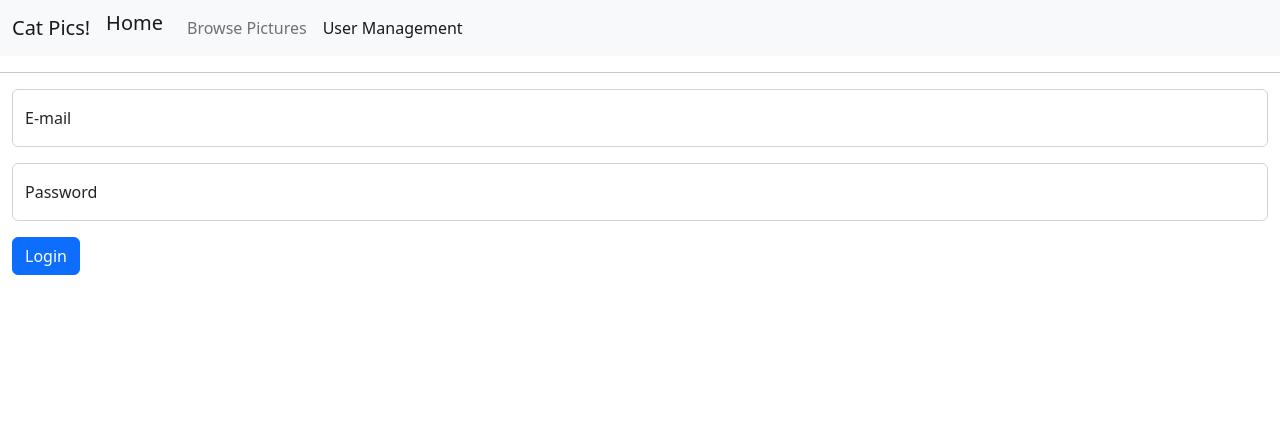
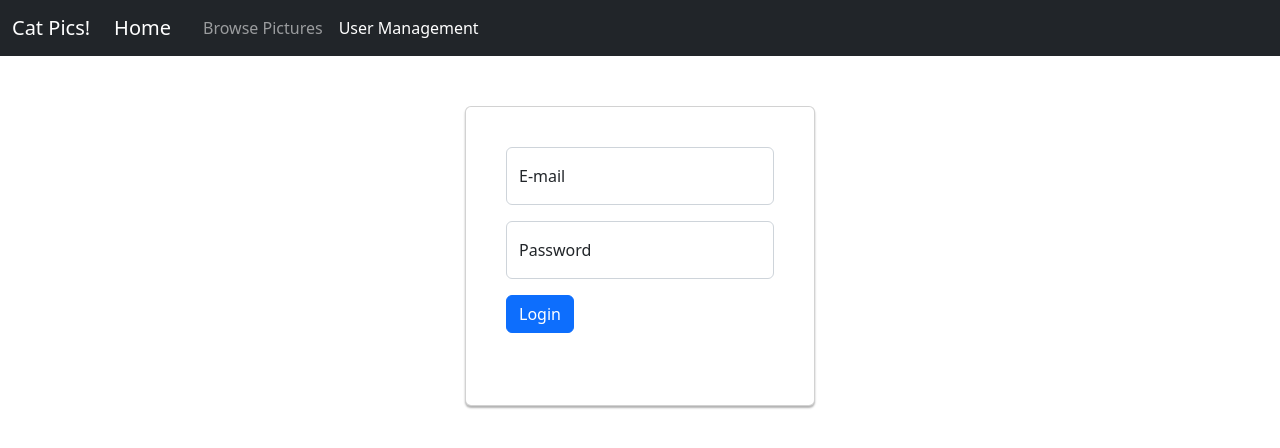
Before and after one commit to davidvedvick/picture-categorizer, a React (Create React App) app in the folder frontend/: page /user in a window 1280 px wide. Shown: the top 448 px of the page. Built offline with nearby package versions, Linux system fonts and the light colour scheme.

Commit message:
Improve login styling

```diff
--- a/frontend/src/App.css
+++ b/frontend/src/App.css
@@ -13,20 +13,23 @@
   }
 }
 
-.App-header {
-  background-color: #282c34;
-  min-height: 100vh;
-  display: flex;
-  flex-direction: column;
-  align-items: center;
-  justify-content: center;
-  font-size: calc(10px + 2vmin);
-  color: white;
+.card-container.card {
+  max-width: 350px !important;
+  padding: 40px 40px;
 }
 
-.App-link {
-  color: #61dafb;
+.card {
+  background-color: #f7f7f7;
+  padding: 20px 25px 30px;
+  margin: 50px auto 25px;
+  -moz-border-radius: 2px;
+  -webkit-border-radius: 2px;
+  border-radius: 2px;
+  -moz-box-shadow: 0 2px 2px rgba(0, 0, 0, 0.3);
+  -webkit-box-shadow: 0 2px 2px rgba(0, 0, 0, 0.3);
+  box-shadow: 0 2px 2px rgba(0, 0, 0, 0.3);
 }
+
 
 @keyframes App-logo-spin {
   from {
--- a/frontend/src/App.tsx
+++ b/frontend/src/App.tsx
@@ -1,5 +1,5 @@
 import React from 'react';
-// import './App.css';
+import './App.css';
 import {UserLogin} from "./Users/UserLogin";
 import {BrowserRouter as Router, NavLink, Route, Routes} from "react-router-dom";
 
@@ -7,13 +7,13 @@ function App() {
     return (
         <Router>
             <div>
-                <nav className="navbar navbar-expand-lg bg-light">
+                <nav className="navbar navbar-expand navbar-dark bg-dark">
                     <div className="container-fluid">
                         <NavLink className="navbar-brand" to="/">Cat Pics!</NavLink>
                         <div className="collapse navbar-collapse" id="navbarSupportedContent">
                             <ul className="navbar-nav me-auto mb-2 mb-lg-0">
                                 <li className="nav-item">
-                                    <NavLink className="navbar-brand" to="/">Home</NavLink>
+                                    <NavLink className="navbar-brand nav-link" to="/">Home</NavLink>
                                 </li>
                                 <li className="nav-item">
                                     <NavLink className="nav-link" to="/pictures">Browse Pictures</NavLink>
@@ -27,22 +27,13 @@ function App() {
                 </nav>
 
 
-                <hr />
-
-                {/*
-                      A <Switch> looks through all its children <Route>
-                      elements and renders the first one whose path
-                      matches the current URL. Use a <Switch> any time
-                      you have multiple routes, but you want only one
-                      of them to render at a time
-                    */}
-                <Routes>
-                    <Route path="/">
-                    </Route>
-                    <Route path="/pictures">
-                    </Route>
-                    <Route path="/user" element={<UserLogin/>} />
-                </Routes>
+                <div className="container mt-3">
+                    <Routes>
+                        <Route path="/" />
+                        <Route path="/pictures" />
+                        <Route path="/user" element={<UserLogin/>} />
+                    </Routes>
+                </div>
             </div>
         </Router>
     );
--- a/frontend/src/Users/UserLogin.tsx
+++ b/frontend/src/Users/UserLogin.tsx
@@ -29,9 +29,8 @@ export function UserLogin() {
     }
 
     return (
-        <>
-            <div className="sm container-fluid">
-                <div className="sm">
+        <div className="col-sm-12">
+            <div className="card card-container">
                 <form onSubmit={handleSubmit}>
                     <div className="form-floating mb-3">
                         <input id="email" className="form-control" type="text" placeholder="E-mail" onChange={(e) => setEmail(e.target.value)} value={email}/>
@@ -45,6 +44,5 @@ export function UserLogin() {
                 </form>
             </div>
         </div>
-        </>
     );
 }
```
Lines whose indentation alone changed are shown as unchanged.
